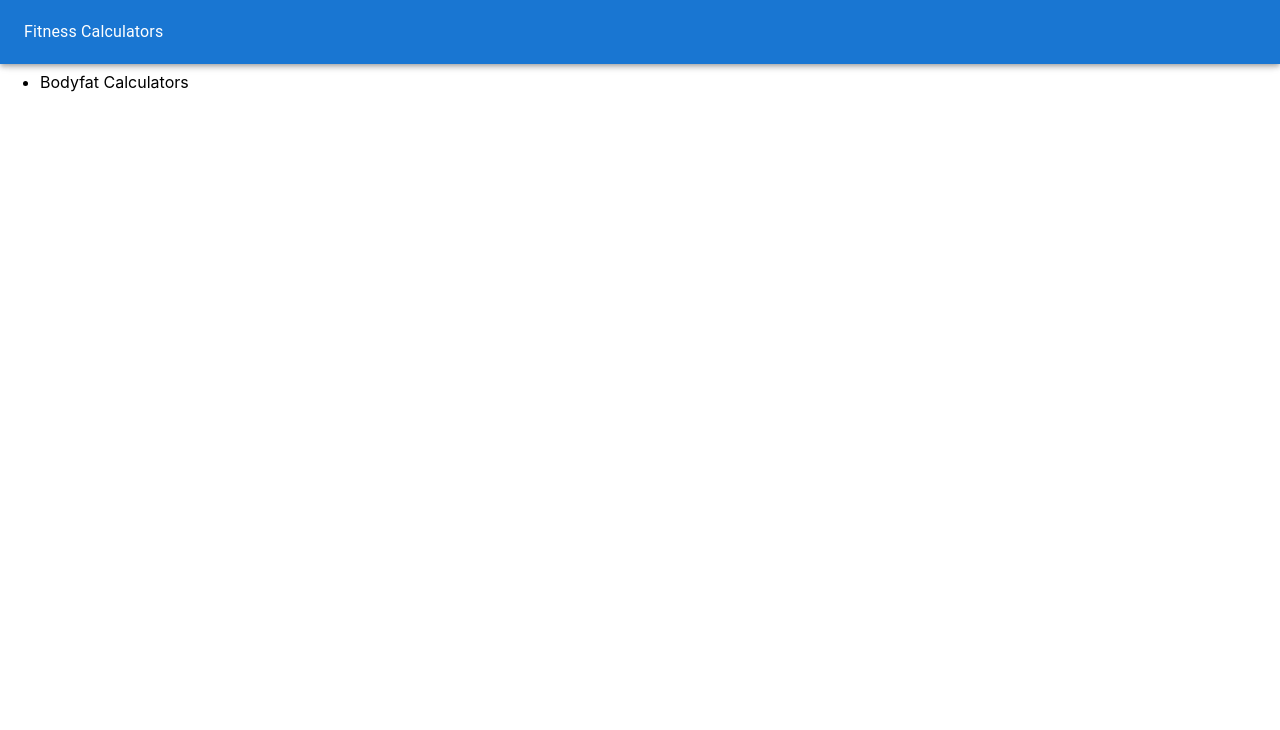
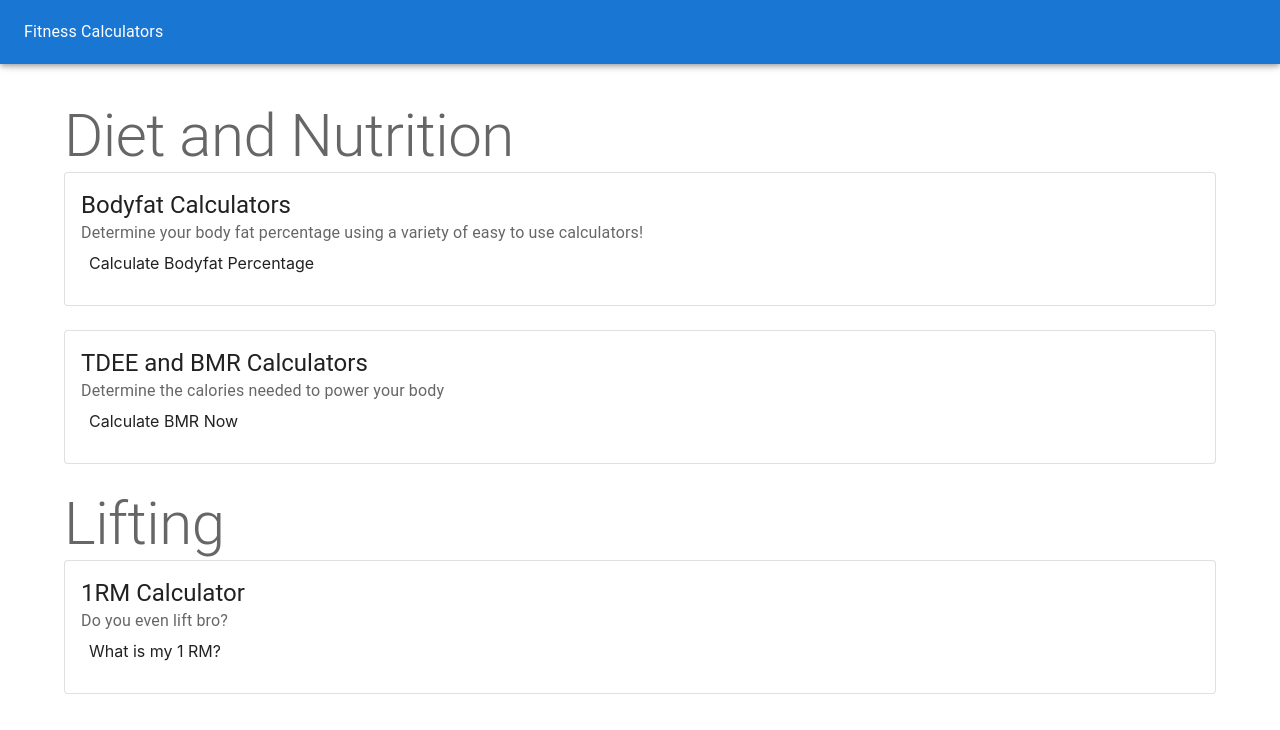
Before and after one commit to tomfordweb/fitness-tracker, a Next.js app: page / in a window 1280 px wide. Shown: the top 730 px of the page. Built offline with nearby package versions, Linux system fonts and the light colour scheme.

Commit message:
homepage cards

```diff
--- a/component/breadcrumbs.tsx
+++ b/component/breadcrumbs.tsx
@@ -1,3 +1,4 @@
+import { Breadcrumbs, Typography } from "@mui/material";
 import Link from "next/link";
 import { useRouter } from "next/router";
 import { useEffect, useState } from "react";
@@ -22,37 +23,39 @@ export const AppBreadcrumbs = () => {
       const linkPath = router.asPath.split("/");
       linkPath.shift();
 
-      const pathArray = linkPath.map((path, i) => {
+      const pathArray = linkPath
+        .map((path, i) => {
           return {
             breadcrumb: path,
             href: "/" + linkPath.slice(0, i + 1).join("/"),
           };
-      });
+        })
+        .filter((bc) => bc.breadcrumb.length > 0);
 
       setBreadcrumbs(pathArray);
     }
   }, [router]);
 
-  if (!breadcrumbs) {
+  if (!breadcrumbs.length) {
     return null;
   }
 
   return (
-    <nav aria-label="breadcrumbs">
-      <ol className="breadcrumb">
-        <li>
-          <a href="/">HOME</a>
-        </li>
+    <Breadcrumbs aria-label="breadcrumb">
+      <Link href="/">HOME</Link>
       {breadcrumbs.map((breadcrumb, i) => {
         return (
-            <li key={breadcrumb.href}>
-              <Link href={breadcrumb.href}>
-                <a>{convertBreadcrumb(breadcrumb.breadcrumb)}</a>
+          <Link key={i} href={breadcrumb.href}>
+            {i === breadcrumbs.length - 1 ? (
+              <Typography color="text.primary">
+                {convertBreadcrumb(breadcrumb.breadcrumb)}
+              </Typography>
+            ) : (
+              convertBreadcrumb(breadcrumb.breadcrumb)
+            )}
           </Link>
-            </li>
         );
       })}
-      </ol>
-    </nav>
+    </Breadcrumbs>
   );
 };
--- a/component/layout.tsx
+++ b/component/layout.tsx
@@ -1,4 +1,5 @@
-import { AppBar, Toolbar, Typography } from "@mui/material";
+import { AppBar, Container, Toolbar, Typography } from "@mui/material";
+import { Box } from "@mui/system";
 import { ReactNode } from "react";
 import { AppBreadcrumbs } from "./breadcrumbs";
 
@@ -6,14 +7,16 @@ export const Layout = ({ children }: { children: ReactNode }) => {
   return (
     <>
       <header>
-        <AppBar>
+        <AppBar position="fixed">
           <Toolbar>
             <Typography>Fitness Calculators</Typography>
           </Toolbar>
         </AppBar>
+      </header>
+      <Container style={{ marginTop: "100px" }}>
         <AppBreadcrumbs />
-      </header>
-      <main>{children}</main>
+        <main style={{ marginTop: "20px" }}>{children}</main>
+      </Container>
       <footer></footer>
     </>
   );
--- a/pages/index.tsx
+++ b/pages/index.tsx
@@ -1,16 +1,75 @@
+import { Card, CardActions, CardContent, Typography } from "@mui/material";
 import type { NextPage } from "next";
 import Link from "next/link";
 import { SevenPointBodyFatCalculator } from "../component/calculator/jackson-pollock-bodyfat";
 
 const Home: NextPage = () => {
+  const cards = [
+    {
+      title: "Diet and Nutrition",
+      cards: [
+        {
+          title: "Bodyfat Calculators",
+          text: "Determine your body fat percentage using a variety of easy to use calculators!",
+          links: [
+            {
+              href: "/bodyfat-calculator",
+              text: "Calculate Bodyfat Percentage",
+            },
+          ],
+        },
+        {
+          title: "TDEE and BMR Calculators",
+          text: "Determine the calories needed to power your body",
+          links: [
+            {
+              href: "",
+              text: "Calculate BMR Now",
+            },
+          ],
+        },
+      ],
+    },
+    {
+      title: "Lifting",
+      cards: [
+        {
+          title: "1RM Calculator",
+          text: "Do you even lift bro?",
+          links: [
+            {
+              href: "",
+              text: "What is my 1 RM?",
+            },
+          ],
+        },
+      ],
+    },
+  ];
+
   return (
-    <div>
-      <ul>
-        <li>
-          <Link href="/bodyfat-calculator">Bodyfat Calculators</Link>
-        </li>
-      </ul>
-    </div>
+    <>
+      {cards.map((section) => (
+        <>
+          <Typography variant="h2" color="text.secondary">
+            {section.title}
+          </Typography>
+          {section.cards.map((card) => (
+            <Card variant="outlined" sx={{ mb: 3 }}>
+              <CardContent>
+                <Typography variant="h5">{card.title}</Typography>
+                <Typography color="text.secondary">{card.text}</Typography>
+                <CardActions>
+                  {card.links.map((link) => (
+                    <Link href={link.href}>{link.text}</Link>
+                  ))}
+                </CardActions>
+              </CardContent>
+            </Card>
+          ))}
+        </>
+      ))}
+    </>
   );
 };
 
```
Lines whose indentation alone changed are shown as unchanged.
